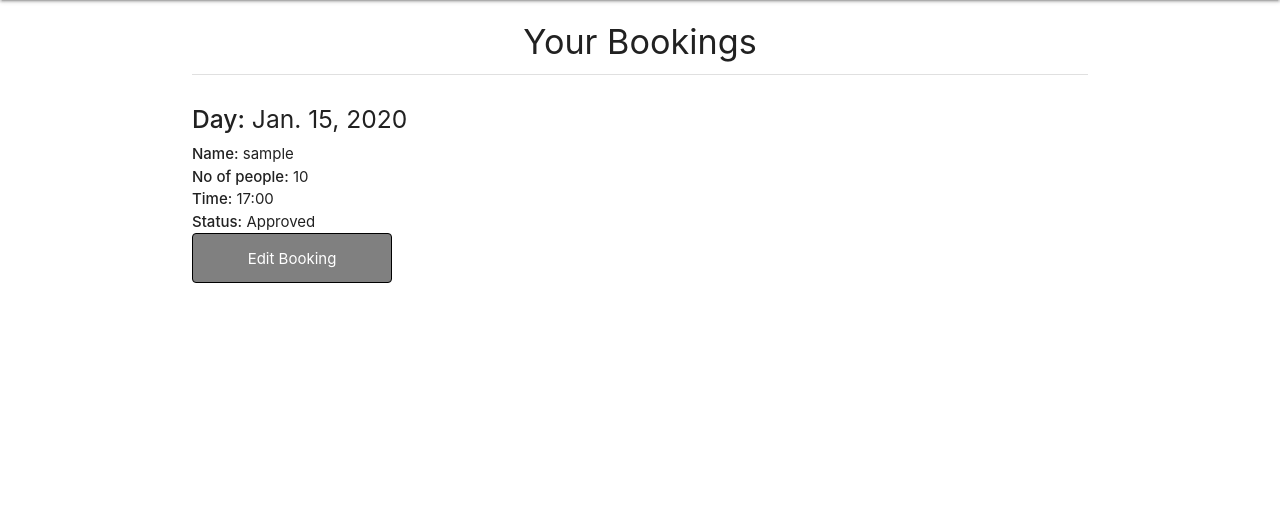
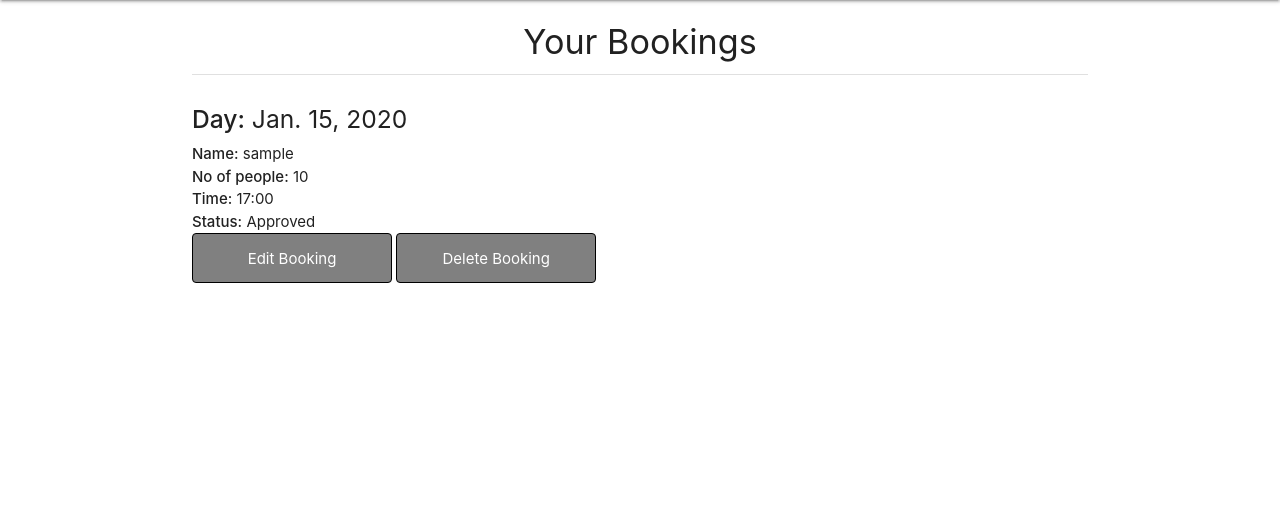
Before and after one commit to Neillcllghn/TEST_django_RESTURANTBOOKING, a Django app: page /bookings/ in a window 1280 px wide. Shown: the part 64-587 px from the top of the page. Run offline with Django 3.2, Linux system fonts and the light colour scheme; a user stored in the database is signed in; tables that the repository leaves empty hold one stand-in row (values such as "Sample post"); some libraries are stand-ins or nearby versions.

Commit message:
Adding delete function

```diff
--- a/booking/urls.py
+++ b/booking/urls.py
@@ -7,6 +7,7 @@ urlpatterns = [
     path('bookings/', views.BookingList.as_view(), name='bookings'),
     path('create/', views.BookingCreate.as_view(), name='create_bookings'),
     path('update/<booking_id>', views.update_booking, name='update_bookings'),
+    path('delete/<booking_id>', views.delete_booking, name='delete'),
 ]
 
 urlpatterns += staticfiles_urlpatterns()
--- a/booking/views.py
+++ b/booking/views.py
@@ -53,3 +53,9 @@ def update_booking(request, booking_id):
         'form': form
     }
     return render(request, 'update_bookings.html', context)
+
+
+def delete_booking(request, booking_id):
+    booking = get_object_or_404(Booking, id=booking_id)
+    booking.delete()
+    return redirect('bookings')
--- a/templates/bookings.html
+++ b/templates/bookings.html
@@ -23,6 +23,9 @@
       <a href="/update/{{ booking.id }}">
         <button class="submit-button">Edit Booking</button>
       </a>
+      <a href="/delete/{{ booking.id }}">
+        <button class="submit-button">Delete Booking</button>
+      </a>
     </div>
     {% empty %}
     <h5>You have nothing Booked!!</h5>
```
Also changed, not shown: templates/base.html (+13 -0 lines).
